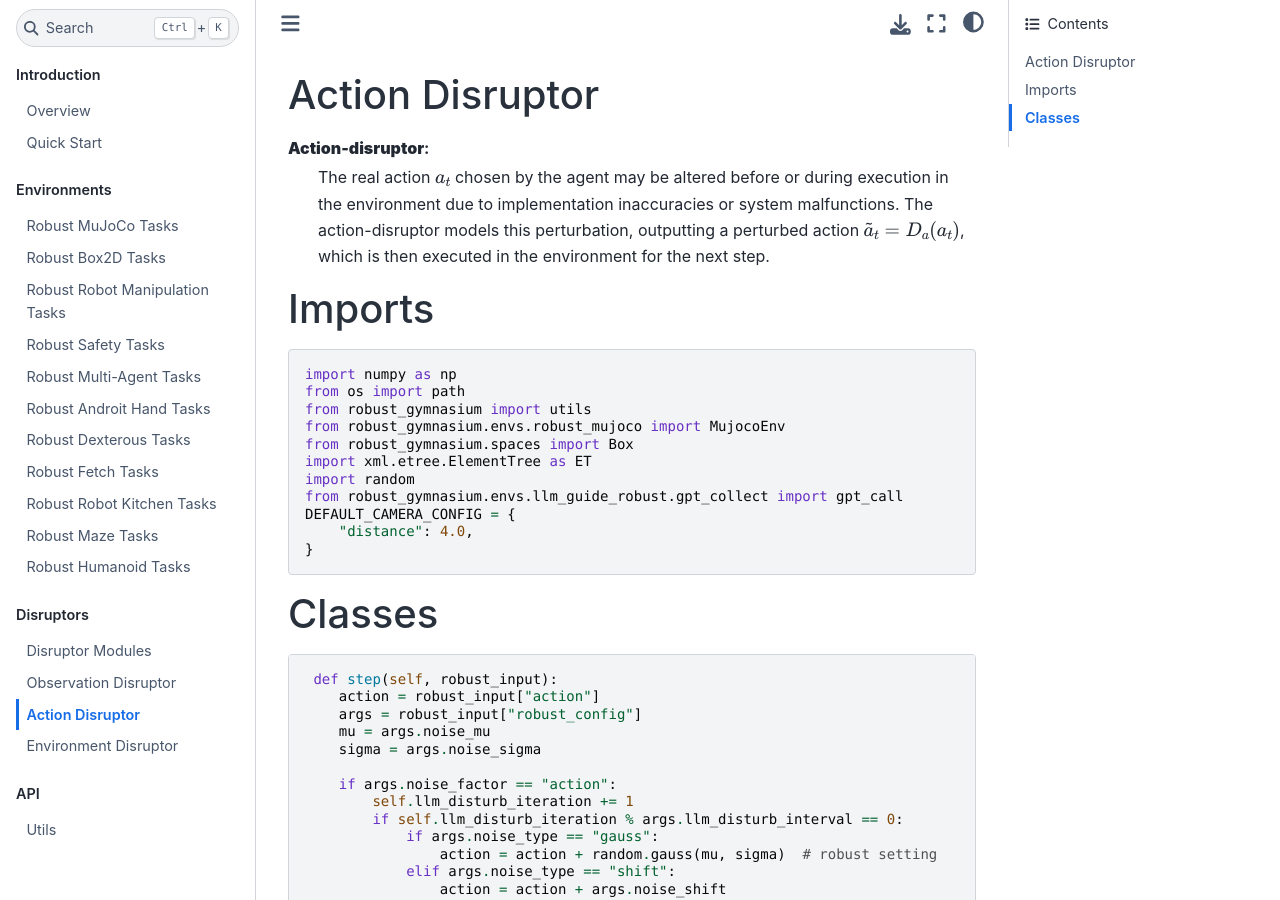
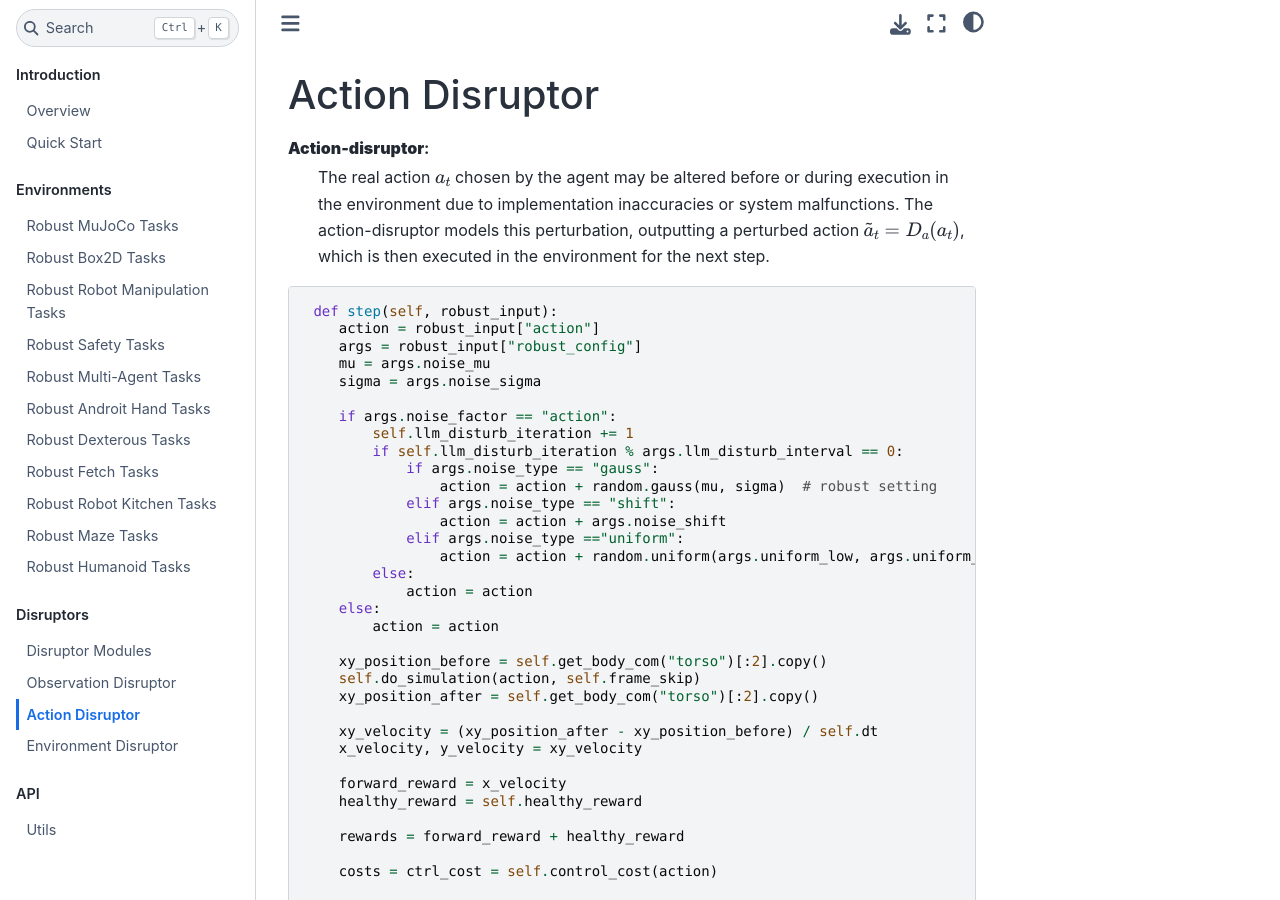
Before and after one commit to SafeRL-Lab/Robust-Gymnasium, a Sphinx documentation site: the page built from docs/disruptors/action_disruptor/index.rst, in a window 1280 px wide and 900 px high. Built offline with Sphinx 7.4.7 and the Sphinx Book theme 1.1.4, drawn with Linux system fonts in a browser that asks for light colours.

Commit message:
Add files via upload

```diff
--- a/docs/disruptors/action_disruptor/index.rst
+++ b/docs/disruptors/action_disruptor/index.rst
@@ -10,26 +10,6 @@ Action Disruptor
     The real action :math:`a_t` chosen by the agent may be altered before or during execution in the environment due to implementation inaccuracies or system malfunctions.
     The action-disruptor models this perturbation, outputting a perturbed action :math:`\tilde{a}_t = D_a(a_t)`, which is then executed in the environment for the next step.
 
-Imports
--------
-.. code-block:: python
-
-    import numpy as np
-    from os import path
-    from robust_gymnasium import utils
-    from robust_gymnasium.envs.robust_mujoco import MujocoEnv
-    from robust_gymnasium.spaces import Box
-    import xml.etree.ElementTree as ET
-    import random
-    from robust_gymnasium.envs.llm_guide_robust.gpt_collect import gpt_call
-    DEFAULT_CAMERA_CONFIG = {
-        "distance": 4.0,
-    }
-
-
-
-Classes
--------
 
 
 .. code-block:: python
```
